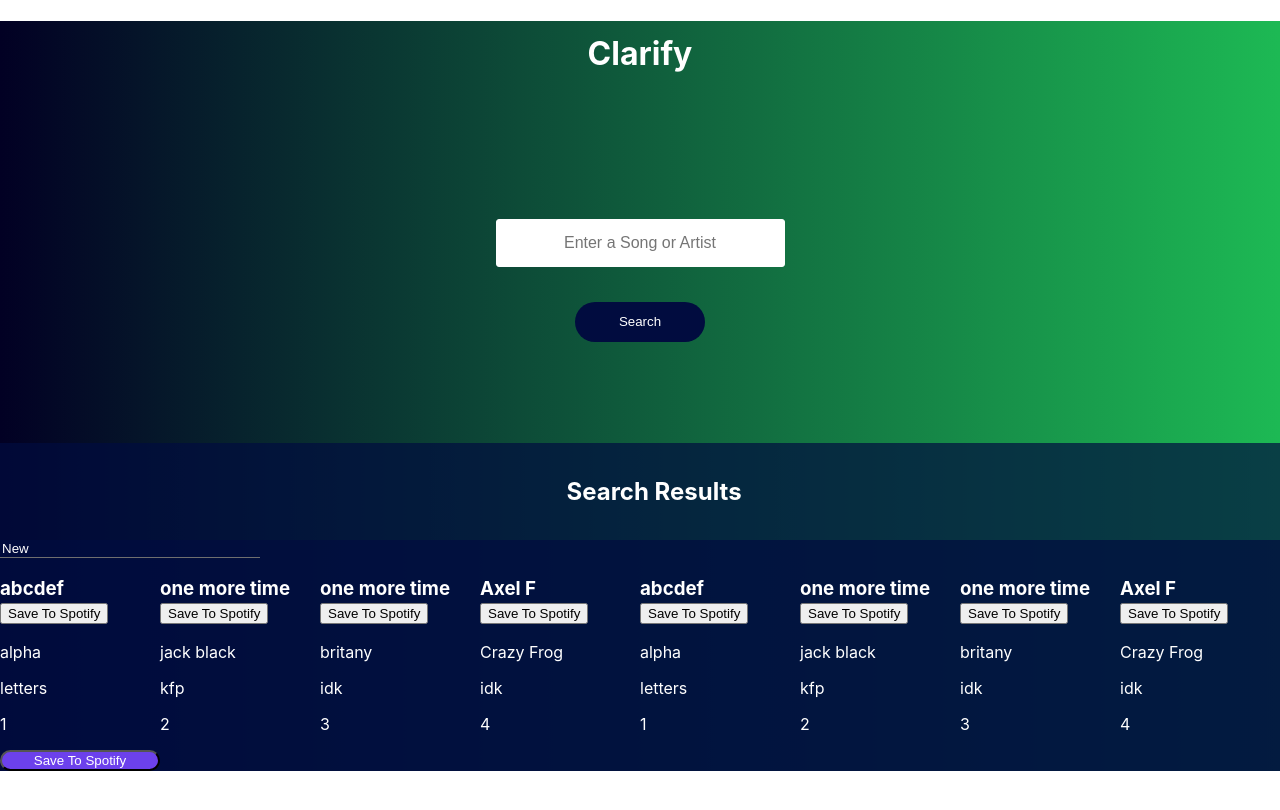
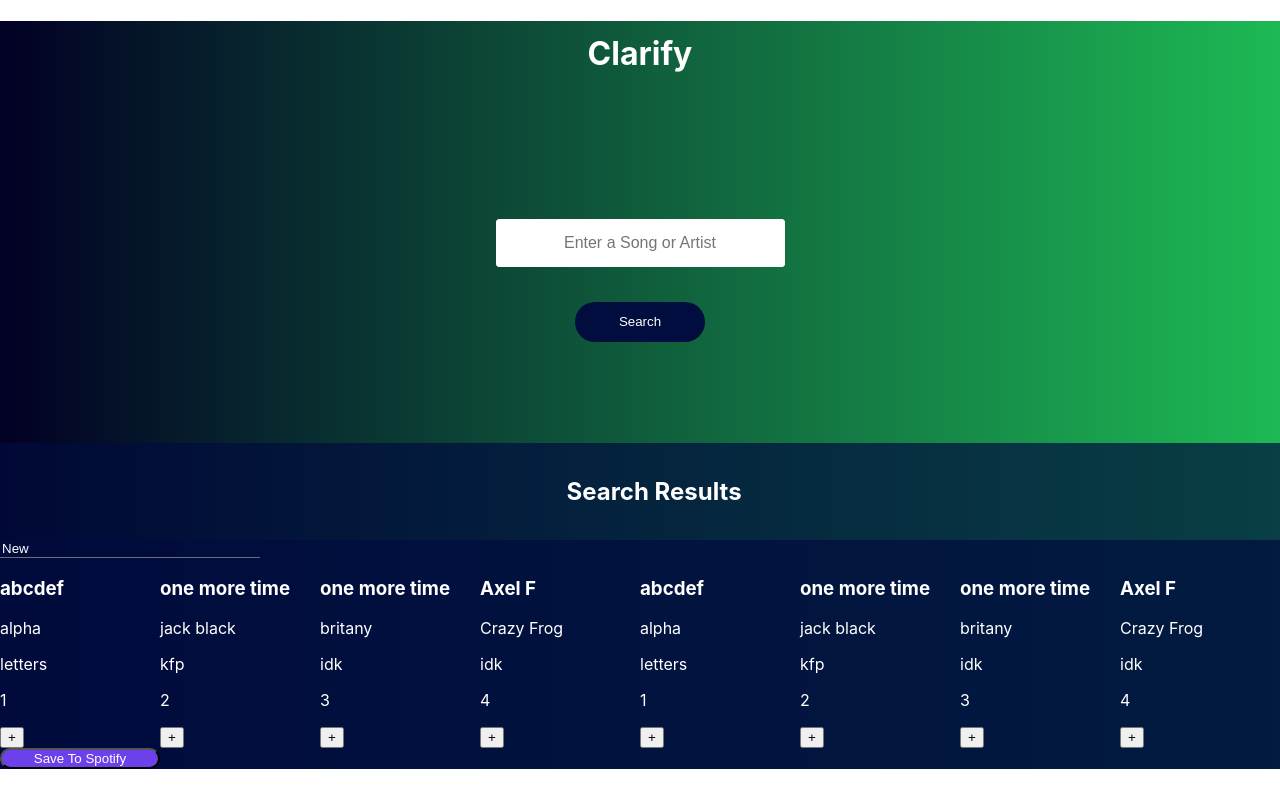
Before and after one commit to srym8/clarify, a React (Create React App) app: page / in a window 1280 px wide. Both pictures are taken after a click on the button "Save To Spotify". Shown: the top 810 px of the page. Built offline with nearby package versions, Linux system fonts and the light colour scheme.

Commit message:
Different buttons for TrackList depending on if search results or playlist

```diff
--- a/src/components/SearchResults/SearchResults.js
+++ b/src/components/SearchResults/SearchResults.js
@@ -8,7 +8,7 @@ function SearchResults(props) {
     return (
         <div className="SearchResults">
             <h2>Search Results</h2>
-            <TrackList tracks={props.results}/>
+            <TrackList tracks={props.results} onAdd={props.onAdd} isPlaylist={false}/>
         </div>
     )
 }
--- a/src/components/Track/Track.js
+++ b/src/components/Track/Track.js
@@ -4,20 +4,40 @@ import "./Track.css"
 
 function Track(props) {
 
-//  const add = () => {
+    const addT = () => {
+        props.addT()
+    }
 
-//  }
+    const removeT = () => {
 
-//  const remove = () => {
+    }
 
-//  }
+    const addButtons = () => {
+
+        if(props.isPlaylist) {
+            return (
+                <button className="action" onClick={addT}>
+                    -
+                </button>
+            )
+        }
+
+        return (
+            <button className="action" onClick={removeT}>
+                +
+            </button>
+        )
+    }
 
     return (
         <div className="Track">
-            <h3>{props.name} <button>Save To Spotify</button></h3>
-            <p>{props.artist}</p>
-            <p>{props.album}</p>
-            <p>{props.id}</p>
+            <div className="information">
+                <h3>{props.name}</h3>
+                <p>{props.artist}</p>
+                <p>{props.album}</p>
+                <p>{props.id}</p>
+            </div>
+            {addButtons()}
         </div>
     )
 }
```
